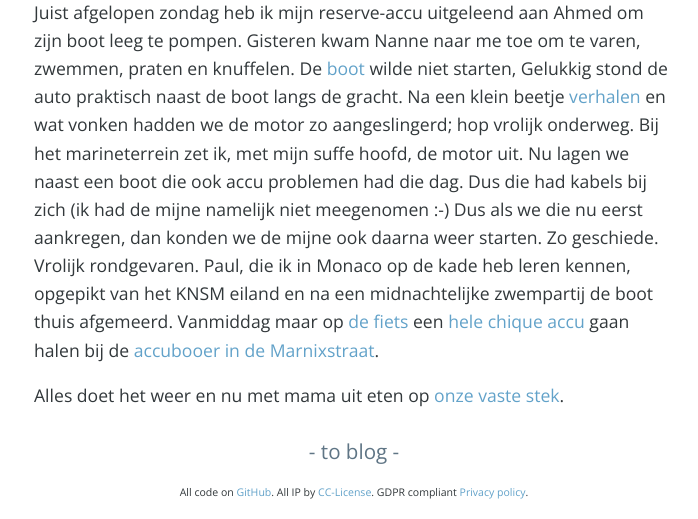
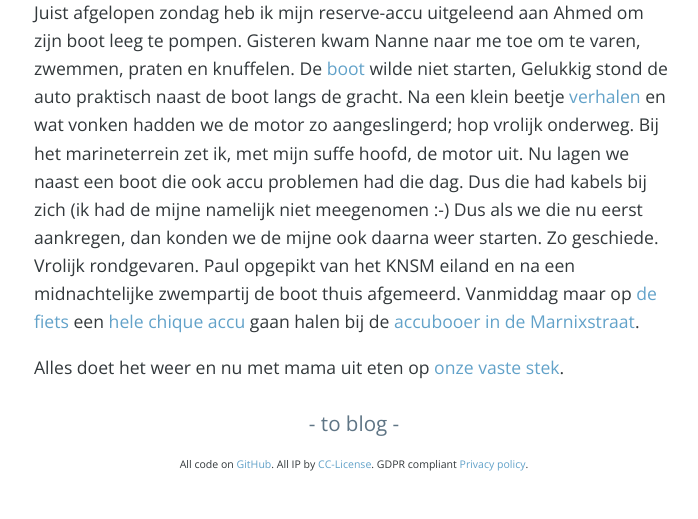
Before and after one commit to fprisse/Weblog, a Jekyll site: the page built from _posts/2020-09-16-accustress.md, in a window 1280 px wide. Shown: the part 836-1355 px from the top of the page, without its empty margins (286-984 px from the left). Built offline with Jekyll 4.4.1, drawn with Linux system fonts in a browser that asks for light colours; nearby versions of some CDN libraries; comment, search, counter and statistics services are not loaded; after the commit the page ends 1327 px from its top, so only the background shows below that.

Commit message:
Update 2020-09-16-accustress.md

```diff
--- a/_posts/2020-09-16-accustress.md
+++ b/_posts/2020-09-16-accustress.md
@@ -11,6 +11,6 @@ categories: Vakantie
 Juist afgelopen zondag heb ik mijn reserve-accu uitgeleend aan Ahmed om zijn boot leeg te pompen. Gisteren kwam Nanne naar me toe om te varen, zwemmen, praten en knuffelen.
 De [boot](https://prisse.nl/Stormer/) wilde niet starten, Gelukkig stond de auto praktisch naast de boot langs de gracht. Na een klein beetje [verhalen](https://www.betekenis-definitie.nl/verhalen) en wat vonken hadden we de motor zo aangeslingerd; hop vrolijk onderweg.
 Bij het marineterrein zet ik, met mijn suffe hoofd, de motor uit. Nu lagen we naast een boot die ook accu problemen had die dag. Dus die had kabels bij zich (ik had de mijne namelijk niet meegenomen :-) Dus als we die nu eerst aankregen, dan konden we de mijne ook daarna weer starten. Zo geschiede.
-Vrolijk rondgevaren. Paul, die ik in Monaco op de kade heb leren kennen, opgepikt van het KNSM eiland en na een midnachtelijke zwempartij de boot thuis afgemeerd. Vanmiddag maar op [de fiets](https://prisse.nl/holgerfiets/) een [hele chique accu](https://www.optimabatteries.com/en-us/redtop-starting-battery) gaan halen bij de [accubooer in de Marnixstraat](https://www.accuverkoopamsterdam.com/).
+Vrolijk rondgevaren. Paul opgepikt van het KNSM eiland en na een midnachtelijke zwempartij de boot thuis afgemeerd. Vanmiddag maar op [de fiets](https://prisse.nl/holgerfiets/) een [hele chique accu](https://www.optimabatteries.com/en-us/redtop-starting-battery) gaan halen bij de [accubooer in de Marnixstraat](https://www.accuverkoopamsterdam.com/).
 
 Alles doet het weer en nu met mama uit eten op [onze vaste stek](https://www.pensionhomeland.com).
```
